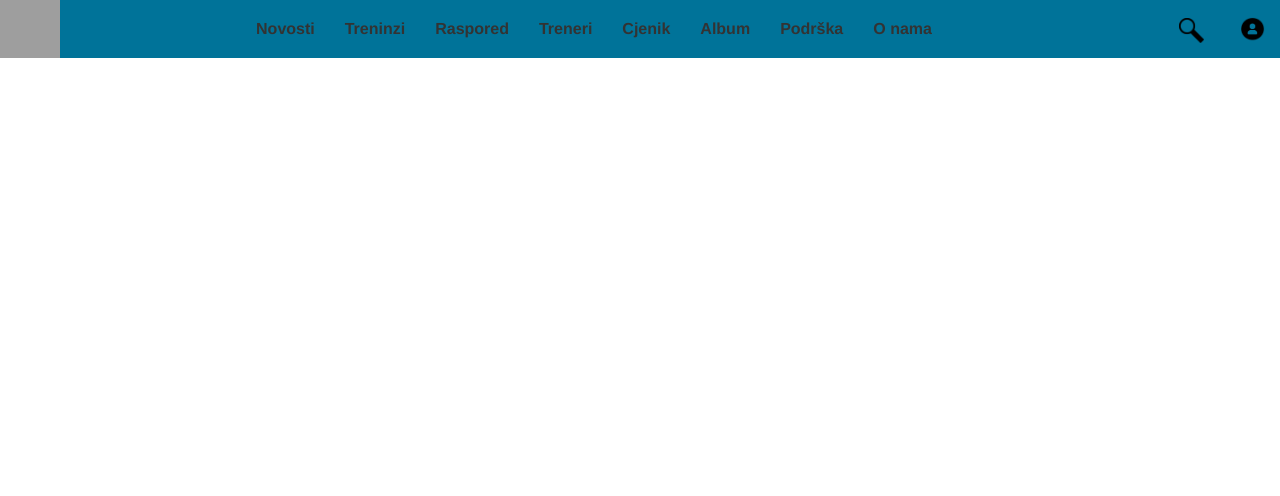
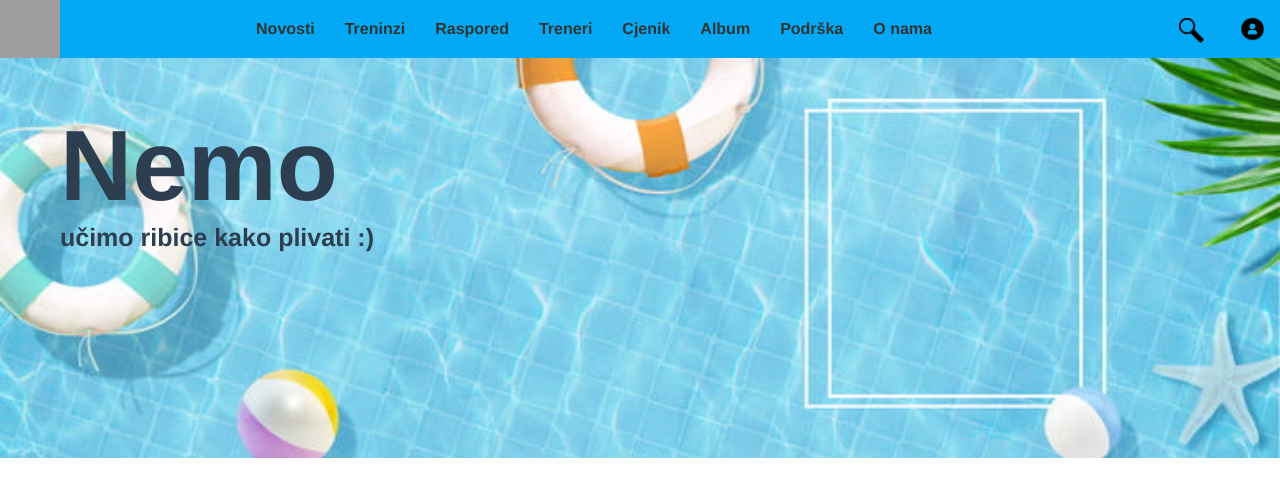
Before and after one commit to juric70/RazvojWebAplikacija, a Vue app in the folder frontend/: page / in a window 1280 px wide. Shown: the top 496 px of the page. Built offline with nearby package versions, Linux system fonts and the light colour scheme; grey boxes are pictures that could not be loaded.

Commit message:
Creating Homepage image content

```diff
--- a/frontend/src/App.vue
+++ b/frontend/src/App.vue
@@ -1,14 +1,18 @@
 <template>
   <Header/>
+  <MiddleContent/>
 </template>
 
 <script>
 import Header from './components/Header.vue'
+import MiddleContent from './components/MiddleContent.vue'
+
 
 export default {
   name: 'App',
   components: {
-    Header
+    Header,
+    MiddleContent
   }
 }
 </script>
--- a/frontend/src/components/Header.vue
+++ b/frontend/src/components/Header.vue
@@ -3,14 +3,14 @@
 <header>
     <img id="headerImg" :src="require('../assets/logoOfClub.png')"/>
     <div id="headerMenuDiv">
-    <a href="#" class="headerItem">Novosti</a>
-    <a href="#" class="headerItem">Treninzi</a>
-    <a href="#" class="headerItem">Raspored</a>
-    <a href="#" class="headerItem">Treneri</a>
-    <a href="#" class="headerItem">Cjenik</a>
-    <a href="#" class="headerItem">Album</a>
-    <a href="#" class="headerItem">Podrška</a>
-    <a href="#" class="headerItem">O nama</a>
+    <a href="#" class="headerItem">{{headerMenuNames[0]}}</a>
+    <a href="#" class="headerItem">{{headerMenuNames[1]}}</a>
+    <a href="#" class="headerItem">{{headerMenuNames[2]}}</a>
+    <a href="#" class="headerItem">{{headerMenuNames[3]}}</a>
+    <a href="#" class="headerItem">{{headerMenuNames[4]}}</a>
+    <a href="#" class="headerItem">{{headerMenuNames[5]}}</a>
+    <a href="#" class="headerItem">{{headerMenuNames[6]}}</a>
+    <a href="#" class="headerItem">{{headerMenuNames[7]}}</a>
   </div>
   <div id="headerIconDiv">
 
@@ -36,7 +36,8 @@ export default{
     name: 'Header',
     data(){
         return{
-            isOpened: false
+            isOpened: false,
+            headerMenuNames: ["Novosti", "Treninzi", "Raspored", "Treneri", "Cjenik", "Album", "Podrška", "O nama"]
         }
     }
 }
@@ -50,11 +51,11 @@ export default{
 }
 header{
   font-weight: bold;
-  background-color:  #007399;
+  background-color:  #03A9F4;
   height: 58px;
   overflow: hidden;
 }button{
-    background-color: #007399;
+    background-color: #03A9F4;
     border: 0;
 }
 header a{
@@ -83,7 +84,6 @@ header a:hover{
     padding:17px 15px;
 }
 #headerIcon{
-
     display: inline;
     float: right;
 }
@@ -92,14 +92,14 @@ header a:hover{
     display: inline;
     margin-left: px;
     float: right;
-
 }
 #searchInput{
-
-
     width: 200px;
-    height: 25px;
+    padding:6px;
     border-radius: 15px;
     border: 1px solid lightgrey;
 }
+#searchInput:focus{
+    outline: none;
+}
 </style>
--- /dev/null
+++ b/frontend/src/components/MiddleContent.vue
@@ -0,0 +1,54 @@
+<template>
+
+
+    <div id="MiddleContentImg">
+        <div id="MiddleContentImgH1">
+    <h1>Nemo</h1>
+        </div>
+        <div id="MiddleContentImgH4">
+    <h4>učimo ribice kako plivati :)</h4>
+
+        </div>
+    </div>
+
+</template>
+<script>
+export default{
+    name: 'MiddleContent',
+    data(){
+        return{
+            isOpened: false,
+
+        }
+    }
+}
+
+</script>
+<style lang="css">
+#MiddleContentImgH1 h1{
+    margin-top: 0;
+    text-align: left;
+    margin-left: 60px;
+    padding-top: 50px;
+    font-size: 100px;
+    margin-bottom: 0;
+    display: block;
+}
+#MiddleContentImgH4 h4{
+    margin-top: 0;
+    text-align: left;
+    margin-left: 60px;
+
+    font-size: 25px;
+
+}
+#MiddleContentImg{
+    width: 100%;
+    height: 400px;
+    background-image: url('../assets/swimingBackgroundImage.png');
+    background-position: center;
+    background-repeat: no-repeat;
+    background-size: cover;
+}
+
+</style>
```
Also changed, not shown: frontend/src/assets/swimingBackgroundImage.png (added).
